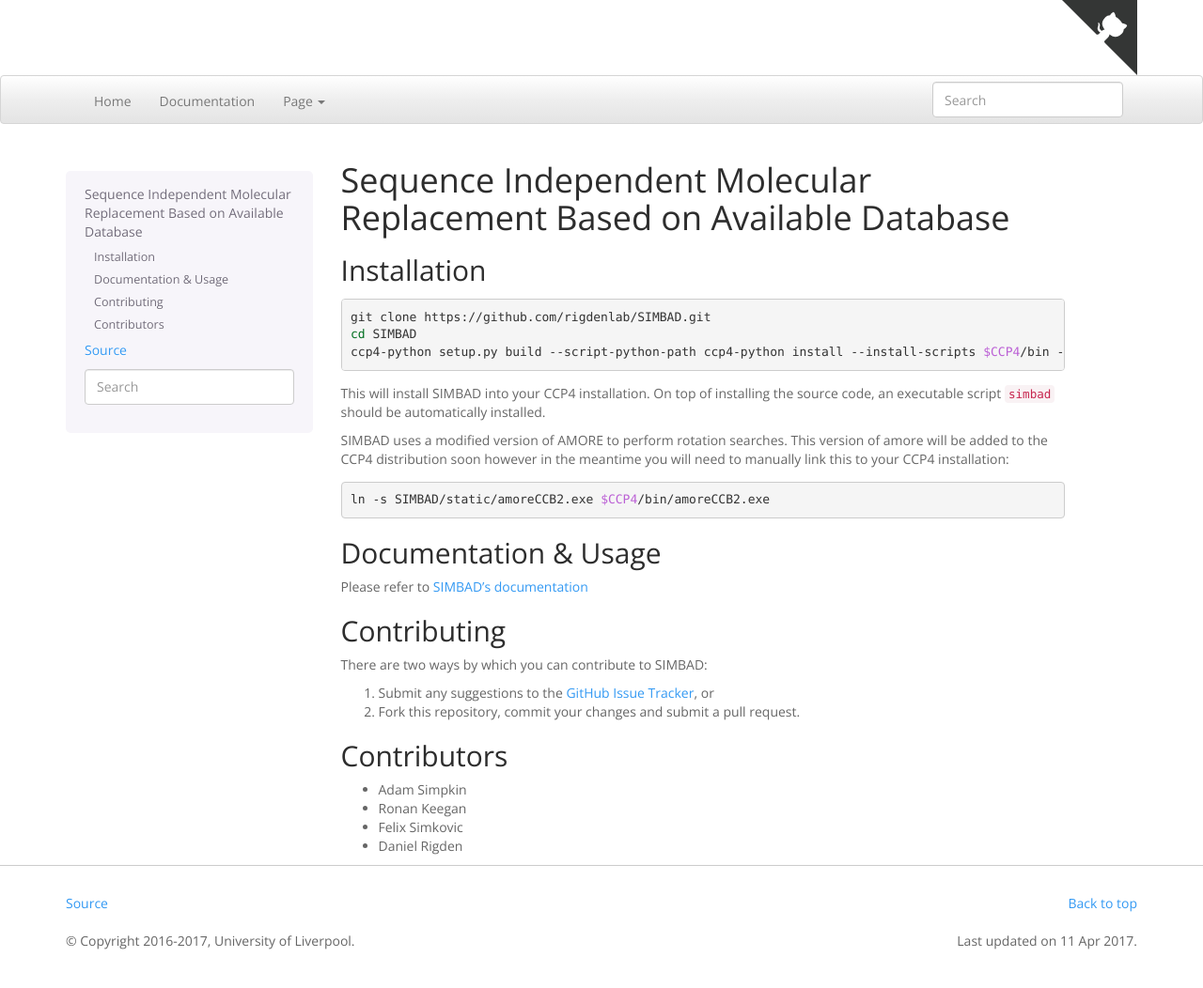
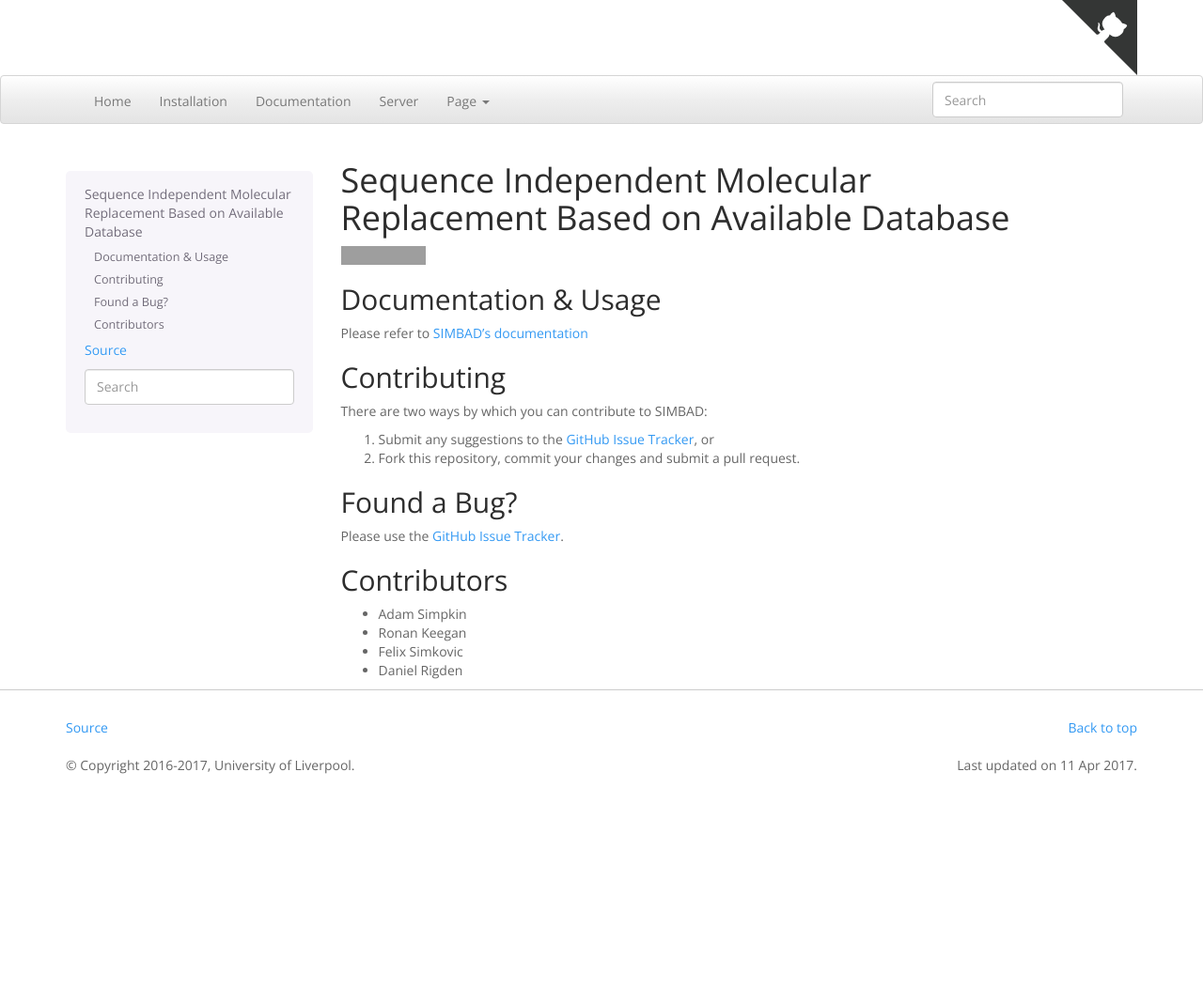
Before and after one commit to rigdenlab/SIMBAD, a Sphinx documentation site: the page built from docs/index.rst, in a window 1280 px wide. Shown: the whole page at 94% size. Built offline with Sphinx 7.4.7, drawn with Linux system fonts in a browser that asks for light colours; after the commit the page ends 900 px from its top, so only the background shows below that; grey boxes are pictures that could not be loaded.

Commit message:
docs updated with added logo, favicon, install and server pages; color scheme adjusted to match logo; adjustments made for #6

```diff
--- a/README.rst
+++ b/README.rst
@@ -2,23 +2,9 @@
 Sequence Independent Molecular Replacement Based on Available Database
 **********************************************************************
 
-Installation
-++++++++++++
-
-.. code:: bash
-
-   git clone https://github.com/rigdenlab/SIMBAD.git
-   cd SIMBAD
-   ccp4-python setup.py build --script-python-path ccp4-python install --install-scripts $CCP4/bin --install-lib $CCP4/lib/py2/site-packages
-
-This will install SIMBAD into your CCP4 installation. On top of installing the source code, an executable script ``simbad`` should be automatically installed.
-
-SIMBAD uses a modified version of AMORE to perform rotation searches. This version of amore will be added to the CCP4
-distribution soon however in the meantime you will need to manually link this to your CCP4 installation:
-
-.. code:: bash
-
-   ln -s SIMBAD/static/amoreCCB2.exe $CCP4/bin/amoreCCB2.exe
+.. image:: https://readthedocs.org/projects/simbad/badge/?version=latest
+   :target: http://simbad.readthedocs.io/en/latest/?badge=latest
+   :alt: Documentation Status
 
 Documentation & Usage
 +++++++++++++++++++++
@@ -28,9 +14,12 @@ Contributing
 ++++++++++++
 There are two ways by which you can contribute to SIMBAD:
 
-1. Submit any suggestions to the `GitHub Issue Tracker <https://github.com/rigdenlab/simbad/issues>`_, or
+1. Submit any suggestions to the `GitHub Issue Tracker`_, or
 2. Fork this repository, commit your changes and submit a pull request.
 
+Found a Bug?
+++++++++++++
+Please use the `GitHub Issue Tracker`_.
 
 Contributors
 ++++++++++++
@@ -39,3 +28,6 @@ Contributors
 - Ronan Keegan
 - Felix Simkovic
 - Daniel Rigden
+
+
+.. _GitHub Issue Tracker: https://github.com/rigdenlab/simbad/issues
--- a/docs/conf.py
+++ b/docs/conf.py
@@ -157,7 +157,9 @@ html_theme_options = {
     # A list of tuples containing pages or urls to link to.
     'navbar_links': [
         ('Home', 'index'),
+        ('Installation', 'install'),
         ('Documentation', 'contents'),
+        ('Server', 'server'),
     ],
     # Render the next and previous page links in navbar.
     'navbar_sidebarrel': False,
```
Also changed, not shown: docs/_static/custom.css (+12 -12 lines), docs/install.rst (added, +19 -0 lines), docs/server.rst (added, +16 -0 lines), docs/_static/favicon.ico (added), docs/_static/logo_simbad.svg (added).
